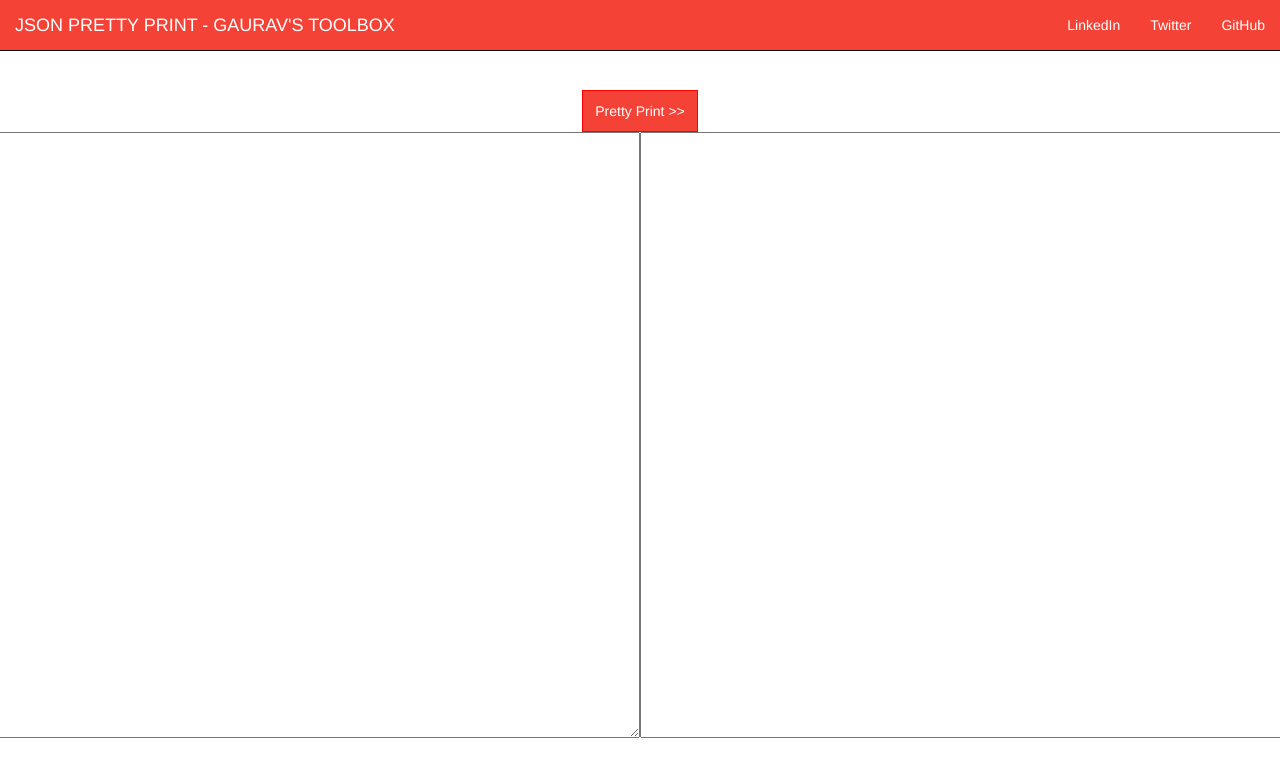
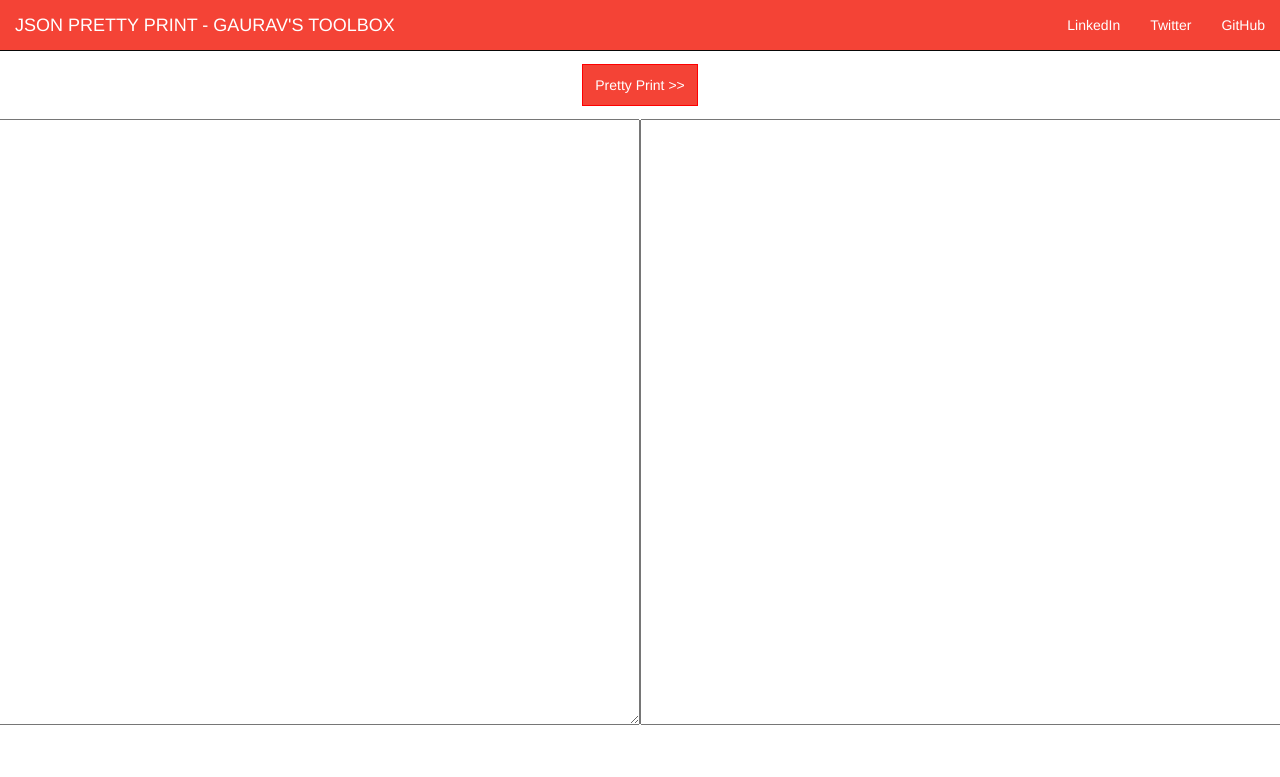
Before and after one commit to pygaurav/JSONBeautfier, a Flask app: page / in a window 1280 px wide. Shown: the top 777 px of the page. Run offline with Flask 2, Linux system fonts and the light colour scheme; some libraries are stand-ins or nearby versions.

Commit message:
Update style.css

```diff
--- a/static/css/style.css
+++ b/static/css/style.css
@@ -35,7 +35,8 @@ FEEL FREE TO USE THE CODE
     display: none;
 }
 .top-marg{
-    margin-top:7%
+    margin-top: 5%;
+    margin-bottom: 1%;
 }
 .top-margin{
     margin-top:20%;
```
